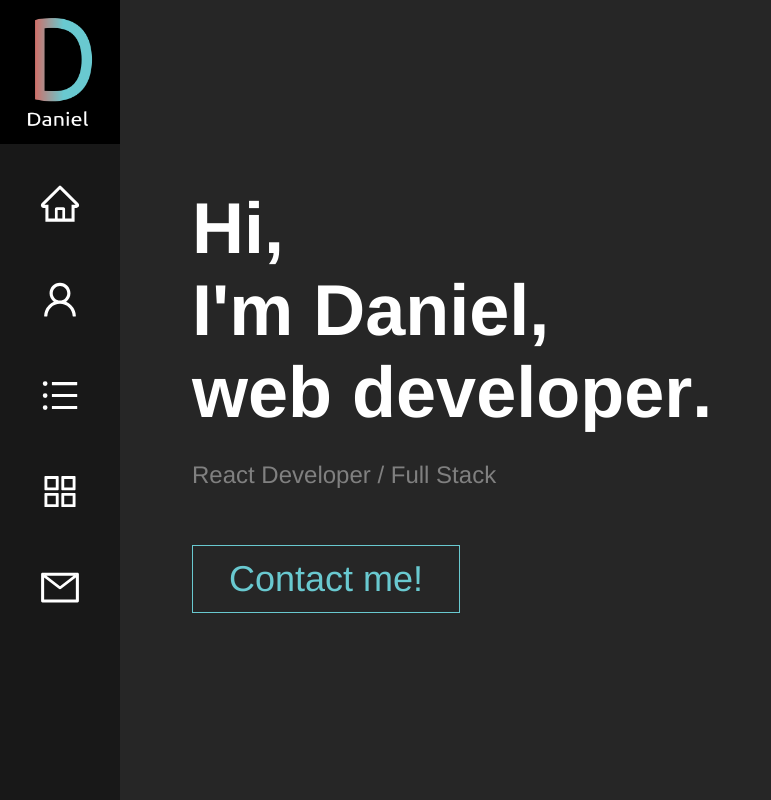
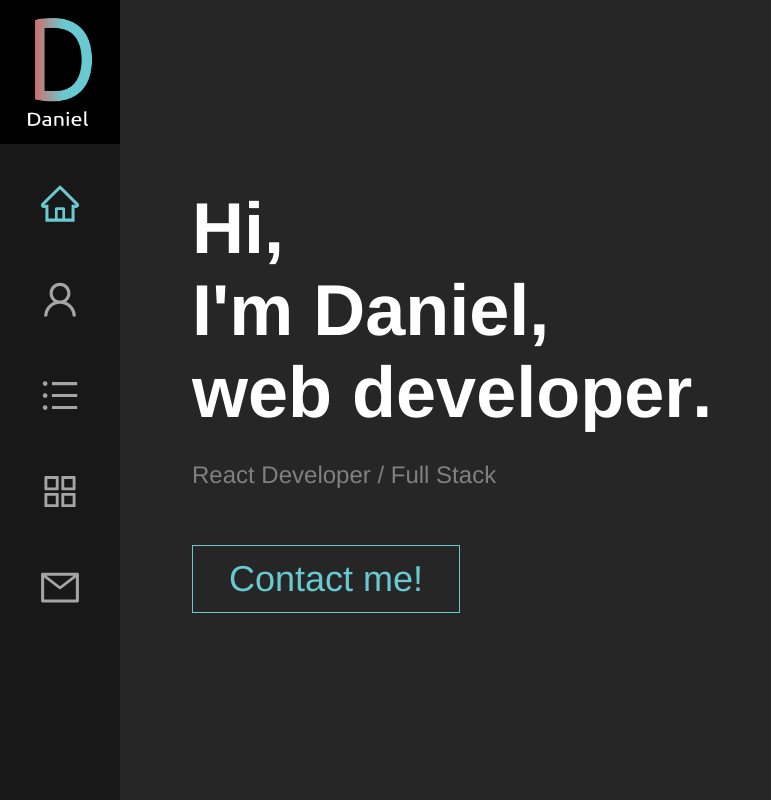
Before and after one commit to d4cho/portfolio-website-react, a React (Create React App) app: page / in a window 1280 px wide. Shown: the whole page, without its empty margins (0-771 px from the left). Built offline with nearby package versions, Linux system fonts and the light colour scheme.

Commit message:
sidebar icon indicator

```diff
--- a/src/Components/Sidebar/Sidebar.js
+++ b/src/Components/Sidebar/Sidebar.js
@@ -1,4 +1,4 @@
-import React, { useState } from 'react';
+import React, { useState, useEffect } from 'react';
 import { Link } from 'react-router-dom';
 
 import {
@@ -11,8 +11,13 @@ import {
 } from 'react-icons/ai';
 import logo from '../../Assets/logo.png';
 
-const ICON_SIZE = {
+const ICON_STYLE = {
   fontSize: '2rem'
+};
+
+const ICON_STYLE_CURRENT = {
+  fontSize: '2rem',
+  color: '#69c9d0'
 };
 
 const Sidebar = () => {
@@ -66,7 +71,13 @@ const Sidebar = () => {
               onMouseEnter={iconHoverTrueHandler}
               onMouseLeave={iconHoverFalseHandler}
               id='home'>
-              {isHomeHover ? <p>HOME</p> : <AiOutlineHome style={ICON_SIZE} />}
+              {isHomeHover ? (
+                <p>HOME</p>
+              ) : window.location.pathname === '/' ? (
+                <AiOutlineHome style={ICON_STYLE_CURRENT} />
+              ) : (
+                <AiOutlineHome style={ICON_STYLE} />
+              )}
             </div>
           </Link>
           <Link to='/about' style={{ textDecoration: 'none' }}>
@@ -77,8 +88,10 @@ const Sidebar = () => {
               id='about'>
               {isAboutHover ? (
                 <p>ABOUT</p>
+              ) : window.location.pathname === '/about' ? (
+                <AiOutlineUser style={ICON_STYLE_CURRENT} />
               ) : (
-                <AiOutlineUser style={ICON_SIZE} />
+                <AiOutlineUser style={ICON_STYLE} />
               )}
             </div>
           </Link>
@@ -90,8 +103,10 @@ const Sidebar = () => {
               id='skills'>
               {isSkillsHover ? (
                 <p>SKILLS</p>
+              ) : window.location.pathname === '/skills' ? (
+                <AiOutlineUnorderedList style={ICON_STYLE_CURRENT} />
               ) : (
-                <AiOutlineUnorderedList style={ICON_SIZE} />
+                <AiOutlineUnorderedList style={ICON_STYLE} />
               )}
             </div>
           </Link>
@@ -103,8 +118,10 @@ const Sidebar = () => {
               id='projects'>
               {isProjectsHover ? (
                 <p>PROJECTS</p>
+              ) : window.location.pathname === '/projects' ? (
+                <AiOutlineAppstore style={ICON_STYLE_CURRENT} />
               ) : (
-                <AiOutlineAppstore style={ICON_SIZE} />
+                <AiOutlineAppstore style={ICON_STYLE} />
               )}
             </div>
           </Link>
@@ -116,14 +133,16 @@ const Sidebar = () => {
               id='contact'>
               {isContactHover ? (
                 <p>CONTACT</p>
+              ) : window.location.pathname === '/contact' ? (
+                <AiOutlineMail style={ICON_STYLE_CURRENT} />
               ) : (
-                <AiOutlineMail style={ICON_SIZE} />
+                <AiOutlineMail style={ICON_STYLE} />
               )}
             </div>
           </Link>
         </div>
         <div className='Burger-menu'>
-          <AiOutlineMenu style={ICON_SIZE} onClick={showNavbarHandler} />
+          <AiOutlineMenu style={ICON_STYLE} onClick={showNavbarHandler} />
         </div>
       </div>
       {showNavbar && (
@@ -137,8 +156,10 @@ const Sidebar = () => {
                 id='home'>
                 {isHomeHover ? (
                   <p>HOME</p>
+                ) : window.location.pathname === '/' ? (
+                  <AiOutlineHome style={ICON_STYLE_CURRENT} />
                 ) : (
-                  <AiOutlineHome style={ICON_SIZE} />
+                  <AiOutlineHome style={ICON_STYLE} />
                 )}
               </div>
             </Link>
@@ -150,8 +171,10 @@ const Sidebar = () => {
                 id='about'>
                 {isAboutHover ? (
                   <p>ABOUT</p>
+                ) : window.location.pathname === '/about' ? (
+                  <AiOutlineUser style={ICON_STYLE_CURRENT} />
                 ) : (
-                  <AiOutlineUser style={ICON_SIZE} />
+                  <AiOutlineUser style={ICON_STYLE} />
                 )}
               </div>
             </Link>
@@ -163,8 +186,10 @@ const Sidebar = () => {
                 id='skills'>
                 {isSkillsHover ? (
                   <p>SKILLS</p>
+                ) : window.location.pathname === '/skills' ? (
+                  <AiOutlineUnorderedList style={ICON_STYLE_CURRENT} />
                 ) : (
-                  <AiOutlineUnorderedList style={ICON_SIZE} />
+                  <AiOutlineUnorderedList style={ICON_STYLE} />
                 )}
               </div>
             </Link>
@@ -176,8 +201,10 @@ const Sidebar = () => {
                 id='projects'>
                 {isProjectsHover ? (
                   <p>PROJECTS</p>
+                ) : window.location.pathname === '/projects' ? (
+                  <AiOutlineAppstore style={ICON_STYLE_CURRENT} />
                 ) : (
-                  <AiOutlineAppstore style={ICON_SIZE} />
+                  <AiOutlineAppstore style={ICON_STYLE} />
                 )}
               </div>
             </Link>
@@ -189,8 +216,10 @@ const Sidebar = () => {
                 id='contact'>
                 {isContactHover ? (
                   <p>CONTACT</p>
+                ) : window.location.pathname === '/contact' ? (
+                  <AiOutlineMail style={ICON_STYLE_CURRENT} />
                 ) : (
-                  <AiOutlineMail style={ICON_SIZE} />
+                  <AiOutlineMail style={ICON_STYLE} />
                 )}
               </div>
             </Link>
--- a/src/style.css
+++ b/src/style.css
@@ -29,7 +29,7 @@
 .Icon-style {
   display: flex;
   flex-direction: column;
-  color: #ffffff;
+  color: #a5a5a5;
   align-items: center;
   height: 1.8rem;
   width: 1.8rem;
```
